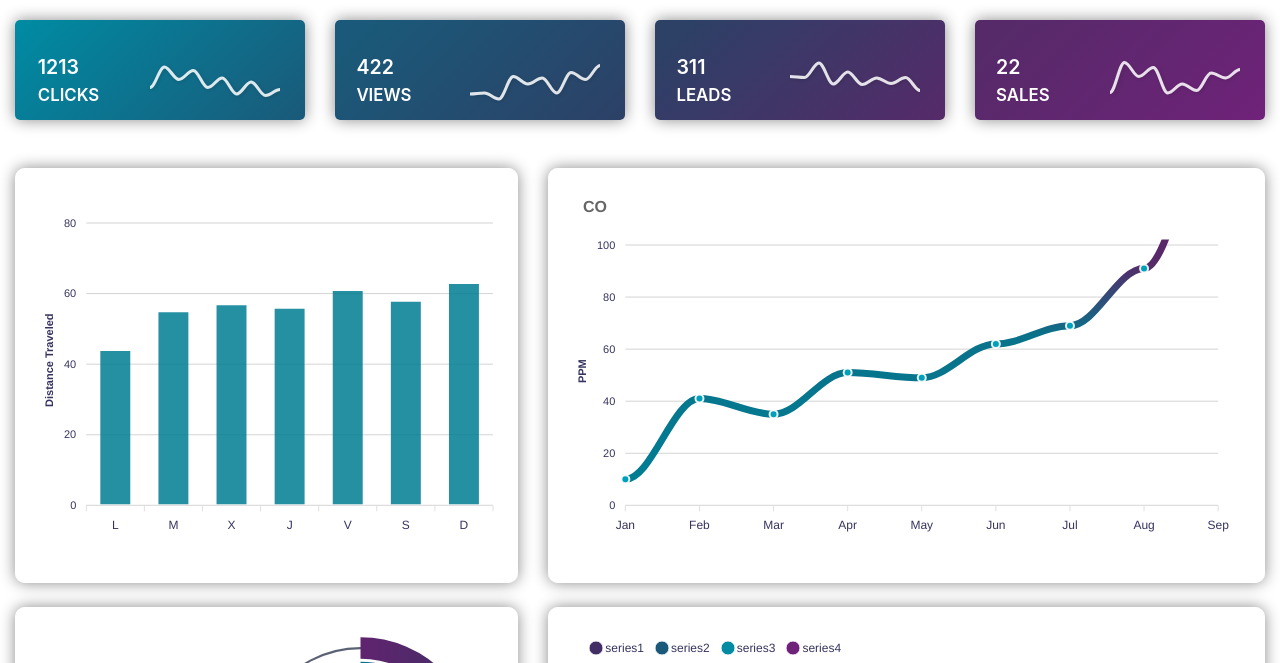
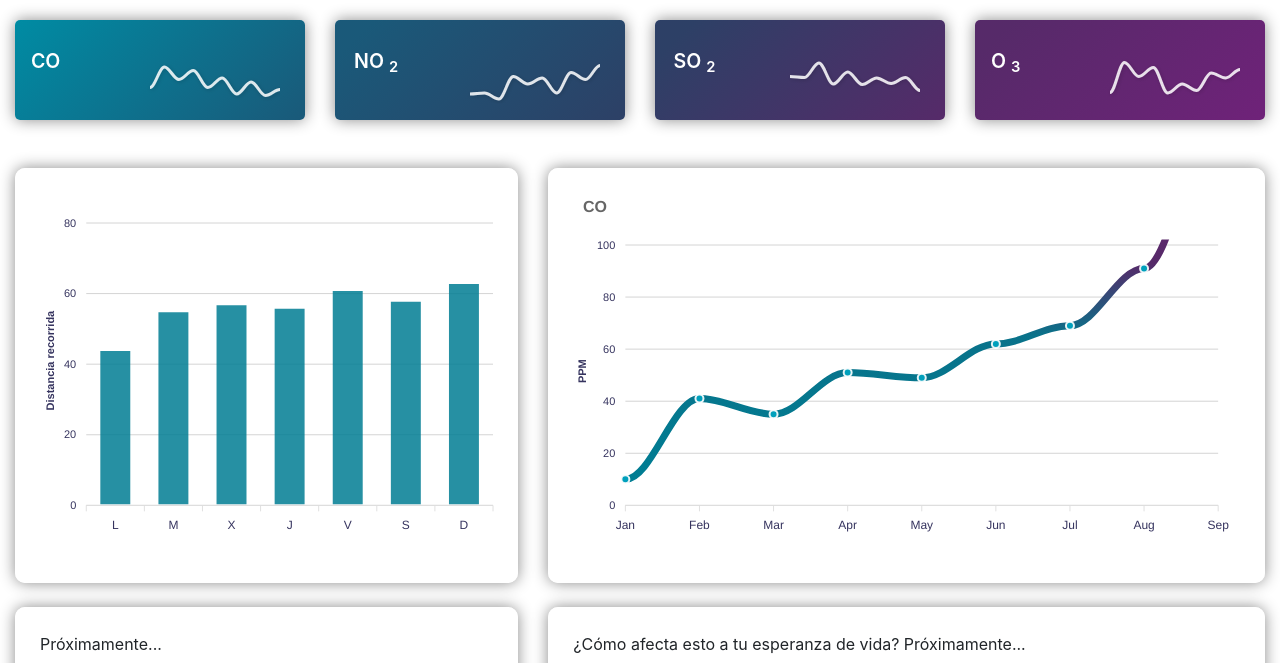
Before and after one commit to daghdha1/EcoProgress, a plain HTML site: page Project/Web/private/app/html/home.html in a window 1280 px wide. Both pictures are taken after a click on the tab "Gráficos". Shown: the part 129-792 px from the top of the page. Drawn offline with nearby package versions, Linux system fonts and the light colour scheme; no server answers; files whose address does not match are found by name.

Commit message:
Pequeños cambios Dashboard

```diff
--- a/Project/Web/private/app/html/home.html
+++ b/Project/Web/private/app/html/home.html
@@ -175,8 +175,7 @@
                                         <div class="col-md-3">
                                             <div class="box box1">
                                                 <div class="details">
-                                                    <h3>1213</h3>
-                                                    <h4>CLICKS</h4>
+                                                    <h3>CO</h3>
                                                 </div>
                                                 <div id="spark1"></div>
                                             </div>
@@ -184,8 +183,11 @@
                                         <div class="col-md-3">
                                             <div class="box box2">
                                                 <div class="details">
-                                                    <h3>422</h3>
-                                                    <h4>VIEWS</h4>
+                                                    <h3>NO
+                                                        <sub>
+                                                            2
+                                                        </sub></h3>
+
                                                 </div>
                                                 <div id="spark2"></div>
                                             </div>
@@ -193,8 +195,11 @@
                                         <div class="col-md-3">
                                             <div class="box box3">
                                                 <div class="details">
-                                                    <h3>311</h3>
-                                                    <h4>LEADS</h4>
+                                                    <h3> SO
+                                                    <sub>
+                                                        2
+                                                    </sub></h3>
+
                                                 </div>
                                                 <div id="spark3"></div>
                                             </div>
@@ -202,8 +207,10 @@
                                         <div class="col-md-3">
                                             <div class="box box4">
                                                 <div class="details">
-                                                    <h3>22</h3>
-                                                    <h4>SALES</h4>
+                                                    <h3>   O
+                                                    <sub>
+                                                        3
+                                                    </sub></h3>
                                                 </div>
                                                 <div id="spark4"></div>
                                             </div>
@@ -226,12 +233,16 @@
                                     <div class="row">
                                         <div class="col-md-5">
                                             <div class="box radialbox mt-4">
+                                                <p>Próximamente...</p>
                                                 <div id="circlechart"></div>
+
                                             </div>
                                         </div>
                                         <div class="col-md-7">
                                             <div class="box mt-4">
+                                                <p>¿Cómo afecta esto a tu esperanza de vida? Próximamente...</p>
                                                 <div id="areachart"></div>
+
                                             </div>
                                         </div>
                                     </div>
@@ -244,10 +255,12 @@
                     style="background: url('../media/bgacuenta.png') top / cover no-repeat;width: 100%;height: 100%;">
                     <div class="d-flex flex-row align-items-lg-center"
                         style="margin-top: 60px;opacity: 85%;display: table;width: 60rem;height: 30rem;background: #fbfafa;border-radius: 20px;box-shadow: 0px 0px 20px rgb(78,78,78);border-width: 3px;border-style: solid;border-color: #aaaa;">
-                    <div class="d-lg-flex justify-content-lg-end" style="float: left;width: 30%;padding-left: 50px;">
+                        <div class="d-lg-flex justify-content-lg-end"
+                            style="float: left;width: 30%;padding-left: 50px;">
                             <img class="d-lg-flex align-items-lg-start" style="width: 72%;"
                                 src="../media/fotoPerfil.jpeg" /></div>
-                    <div class="d-lg-flex justify-content-lg-end" style="border-radius: 50px;height: 300px;width: 10%;">
+                        <div class="d-lg-flex justify-content-lg-end"
+                            style="border-radius: 50px;height: 300px;width: 10%;">
                             <div style="border-radius: 50px;height: 300px;width: 6px;background-color: #682172;"></div>
                         </div>
                         <div style="text-align: center;display: table;float: right;width: 60%;height: 40%;">
@@ -261,7 +274,8 @@
                                     electrónico</label>
                                 <label style="font-family: Montserrat, sans-serif;">MiCorreo</label><label
                                     style="text-decoration: underline;text-decoration-color: #682172;border-bottom: 3px;font-size: 21px;font-family: Nunito, sans-serif;">Mis
-                                dispositivos</label><label style="font-family: Montserrat, sans-serif;">Dispos</label>
+                                    dispositivos</label><label
+                                    style="font-family: Montserrat, sans-serif;">Dispos</label>
                                 <button class="btn btn-primary" type="button"
                                     style="align-self: center;width: 135px;background: #682172;margin-top: 1rem;font-family: Nunito, sans-serif;">Editar</button>
                             </div>
--- a/Project/Web/private/app/js/ui_graphicsPanel.js
+++ b/Project/Web/private/app/js/ui_graphicsPanel.js
@@ -94,7 +94,7 @@ window.Apex = {
 
   var optionsColumn = {
     series: [{
-      name: 'Distance Traveled',
+      name: 'Distancia recorrida',
       data: [44, 55, 57, 56, 61, 58, 63]
     }],
     chart: {
@@ -121,7 +121,7 @@ window.Apex = {
     },
     yaxis: {
       title: {
-        text: 'Distance Traveled'
+        text: 'Distancia recorrida'
       }
     },
     fill: {
@@ -478,7 +478,7 @@ window.Apex = {
       },
     },
     series: [71, 63],
-    labels: ['Device 1', 'Device 2'],
+    labels: ['Personalizado 1', 'Personalizado 2'],
     legend: {
       show: true,
       position: 'left',
@@ -508,16 +508,16 @@ window.Apex = {
 
   var optionsArea = {
     series: [{
-      name: 'series1',
+      name: 'CO',
       data: [31, 40, 28, 51, 42, 109, 100]
     }, {
-      name: 'series2',
+      name: 'NO2',
       data: [11, 32, 45, 32, 34, 52, 41]
     },{
-      name: 'series3',
+      name: 'SO2',
       data: [63, 32,15, 02, 34, 25, 31]
     },{
-      name: 'series4',
+      name: 'O3',
       data: [51, 37, 20, 5, 67, 34, 86]
     }],
     chart: {
```
Lines whose indentation alone changed are shown as unchanged.
